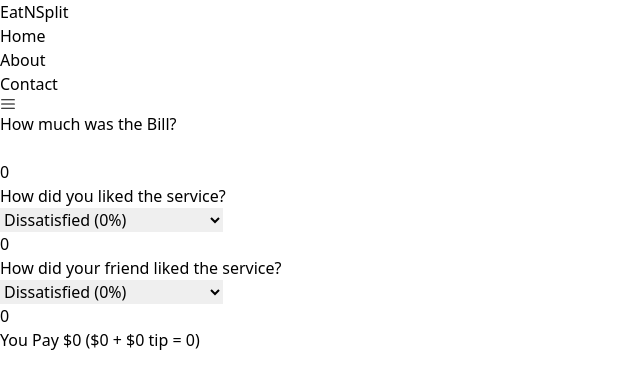
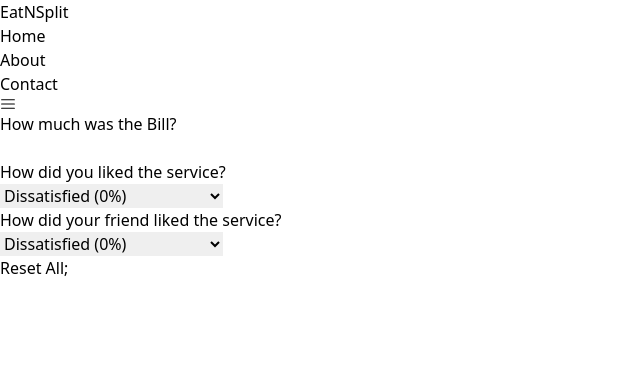
Before and after one commit to Dhruvmehta1311/tip-calculator-v2, a React app: page / in a window 1280 px wide. Shown: the top 388 px of the page, without its empty margins (0-640 px from the left). Built offline with nearby package versions, Linux system fonts and the light colour scheme; the HTML template or start-up script is replaced by a standard one.

Commit message:
Created Static Button and Modified UI.

```diff
--- a/src/App.jsx
+++ b/src/App.jsx
@@ -1,5 +1,6 @@
 import FriendServiceReview from "./components/FriendServiceReview";
 import Header from "./components/Header";
+import Reset from "./components/Reset";
 import Service from "./components/Service";
 import Total from "./components/Total";
 import TotalBill from "./components/TotalBill";
@@ -12,7 +13,7 @@
 
   return (
     <div className="bg-gray-900 min-h-screen w-full font-josefin">
-      <div className="max-w-[1500px] w-[90%] mx-auto flex flex-col gap-4">
+      <div className="max-w-[1500px] w-[90%] mx-auto flex flex-col gap-8">
         <Header />
         <TotalBill setBill={setBill} bill={bill} />
         <Service
@@ -28,6 +29,7 @@
           friendServicePercentage={friendServicePercentage}
           bill={bill}
         />
+        <Reset />
       </div>
     </div>
   );
--- a/src/components/FriendServiceReview.jsx
+++ b/src/components/FriendServiceReview.jsx
@@ -25,7 +25,6 @@
             <option value="10">It was Good (10%)</option>
             <option value="100">Absolutely Amazing (100%)</option>
           </select>
-          <p>{friendServicePercentage}</p>
         </div>
       </>
     </div>
--- /dev/null
+++ b/src/components/Reset.jsx
@@ -0,0 +1,14 @@
+import React from "react";
+
+const Reset = () => {
+  return (
+    <div>
+      <button className="text-white bg-green-600 px-8 py-2 hover:bg-green-400 text-xl">
+        Reset All
+      </button>
+      ;
+    </div>
+  );
+};
+
+export default Reset;
--- a/src/components/Service.jsx
+++ b/src/components/Service.jsx
@@ -21,7 +21,6 @@
             <option value="10">It was Good (10%)</option>
             <option value="100">Absolutely Amazing (100%)</option>
           </select>
-          <p>{serviceReview}</p>
         </div>
       </>
     </div>
--- a/src/components/Total.jsx
+++ b/src/components/Total.jsx
@@ -9,9 +9,11 @@
 
   return (
     <div className="text-white">
-      <p className="text-3xl ">
-        You Pay ${bill} (${bill} + ${totalPercentage} tip = {totalAmount})
-      </p>
+      {bill > 0 ? (
+        <p className="text-2xl md:text-3xl ">
+          You Pay ${bill} (${bill} + ${totalPercentage} tip = {totalAmount})
+        </p>
+      ) : null}
     </div>
   );
 }
--- a/src/components/TotalBill.jsx
+++ b/src/components/TotalBill.jsx
@@ -15,7 +15,6 @@
             className="h-[38px] w-full sm:w-[600px] bg-transparent border rounded-md outline-none p-4 "
             type="number"
           />
-          <p>{bill}</p>
         </div>
       </>
     </div>
```
